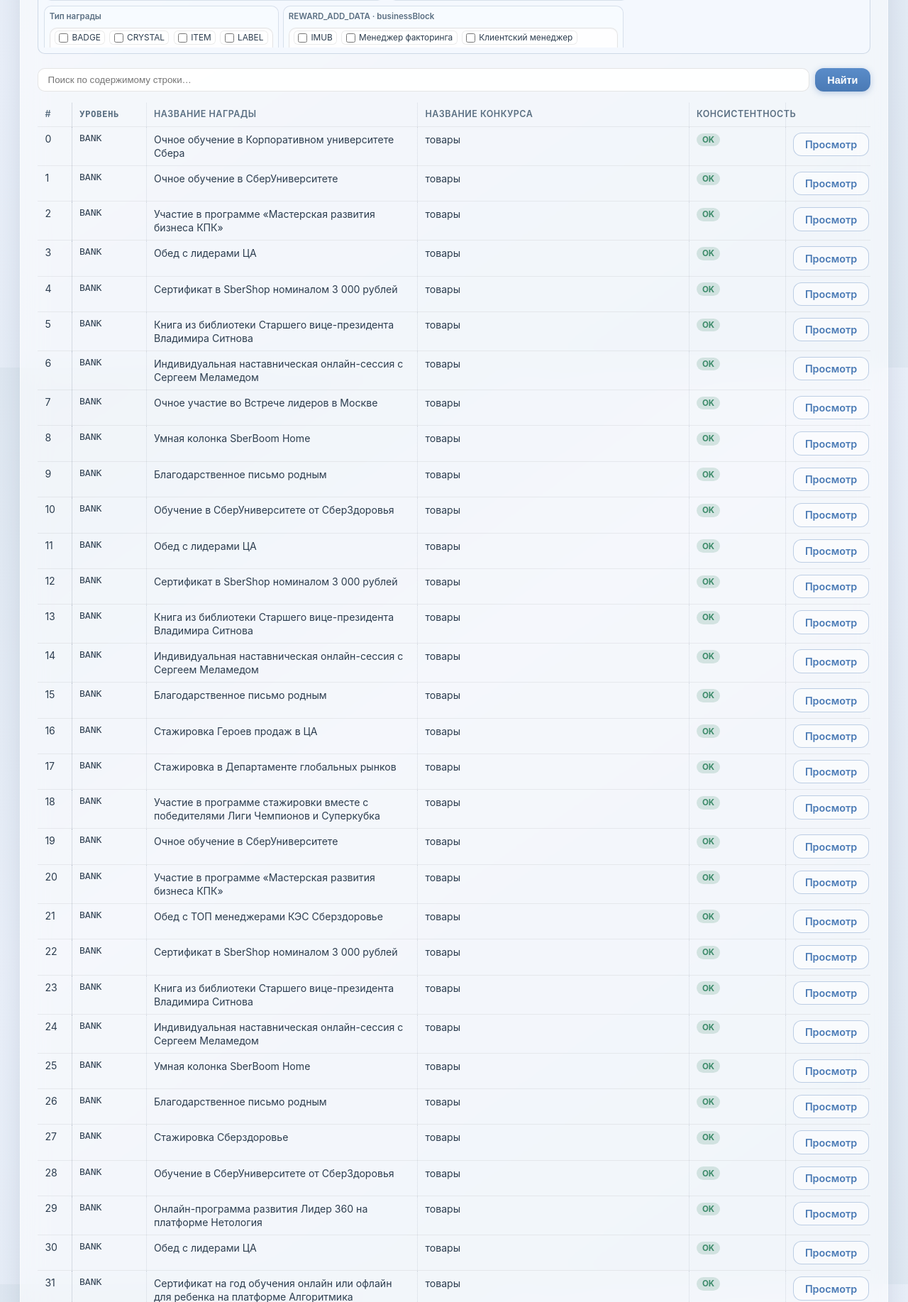
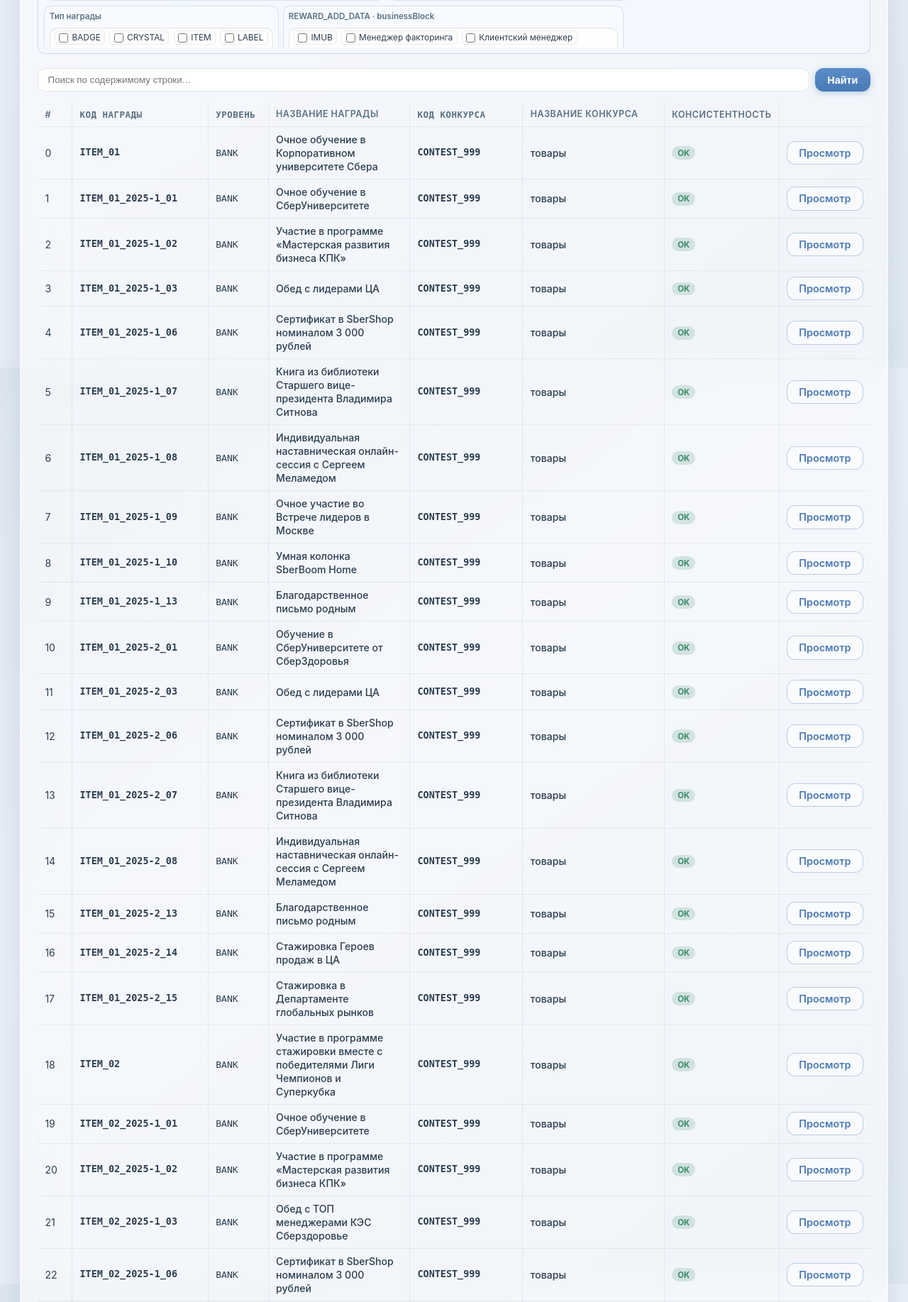
Before and after one commit to OrionFLASH/SPOD_GAME_Admin_UI, a FastAPI app: page /sheet/REWARD-LINK in a window 1280 px wide. Shown: the part 774-2609 px from the top of the page at 71% size. Run offline with FastAPI, Linux system fonts and the light colour scheme; data comes from the database, SQL or seed files in the repository.

Commit message:
Списки: классы выравнивания/насыщенности и обновление документации.
Добавлены и применены классы горизонтального выравнивания и веса текста по всем листам, включено вертикальное центрирование ячеек списков и уточнена раскладка REWARD-LINK без наложений. README расширен полным описанием новых классов (cell-h-*, cell-w-*, cell-code-noshrink, col-reward-link-contest-code), глобальных правил выравнивания и записью версии 0.2.57.

```diff
--- a/src/app.py
+++ b/src/app.py
@@ -40,7 +40,7 @@ ROOT = Path(__file__).resolve().parent.parent
 CFG: Dict[str, Any] = {}
 CONN: sqlite3.Connection | None = None
 DB_PATH: Path | None = None
-STATIC_ASSET_VERSION = "20260419_03"
+STATIC_ASSET_VERSION = "20260419_04"
 
 
 def _cells_canonical_json(cells: Dict[str, str]) -> str:
--- a/src/static/app.css
+++ b/src/static/app.css
@@ -207,6 +207,11 @@ table.data td:last-child {
   min-width: 720px;
 }
 
+.data-list-wide th,
+.data-list-wide td {
+  vertical-align: middle !important;
+}
+
 .data-list-wide .col-idx {
   width: 3rem;
   white-space: nowrap;
@@ -303,10 +308,11 @@ table.data td:last-child {
   word-break: break-word;
 }
 
-/* Список REWARD-LINK: узкие колонки кодов, широкие — названия награды и конкурса (таблица с table-layout: fixed). */
+/* Список REWARD-LINK: авто-раскладка без наложений; при нехватке места таблица уходит в горизонтальный скролл контейнера. */
 .data-list-reward-link {
-  table-layout: fixed;
-  width: 100%;
+  table-layout: auto;
+  width: max-content;
+  min-width: 100%;
 }
 
 .data-list-reward-link th,
@@ -316,16 +322,25 @@ table.data td:last-child {
 }
 
 .data-list-reward-link .col-reward-link-code {
-  width: 18ch;
-  min-width: 18ch;
-  max-width: 18ch;
+  width: max-content;
+  min-width: max-content;
+  max-width: none;
   white-space: nowrap !important;
-  overflow: hidden !important;
-  text-overflow: ellipsis !important;
+  overflow: visible !important;
+  text-overflow: clip !important;
 }
 
 .data-list-reward-link .col-reward-link-level {
   width: 14ch;
+  max-width: 18ch;
+  white-space: nowrap;
+  overflow: hidden;
+  text-overflow: ellipsis;
+}
+
+.data-list-reward-link .col-reward-link-contest-code {
+  width: 16ch;
+  min-width: 16ch;
   max-width: 18ch;
   white-space: nowrap;
   overflow: hidden;
@@ -388,6 +403,41 @@ table.data td:last-child {
 .data-list-wide td.cell-code {
   vertical-align: middle !important;
   line-height: 1.2;
+}
+
+.data-list-wide th.cell-h-left,
+.data-list-wide td.cell-h-left {
+  text-align: left !important;
+}
+
+.data-list-wide th.cell-h-center,
+.data-list-wide td.cell-h-center {
+  text-align: center !important;
+}
+
+.data-list-wide th.cell-h-right,
+.data-list-wide td.cell-h-right {
+  text-align: right !important;
+}
+
+.data-list-wide td.cell-w-strong {
+  font-weight: 900 !important;
+}
+
+.data-list-wide td.cell-w-medium {
+  font-weight: 500 !important;
+}
+
+.data-list-wide td.cell-w-thin {
+  font-weight: 400 !important;
+}
+
+.cell-code-noshrink {
+  white-space: nowrap !important;
+  overflow: visible !important;
+  text-overflow: clip !important;
+  word-break: keep-all !important;
+  overflow-wrap: normal !important;
 }
 
 .cell-shrink-wrap {
```
Also changed, not shown: README.md, config.json.
